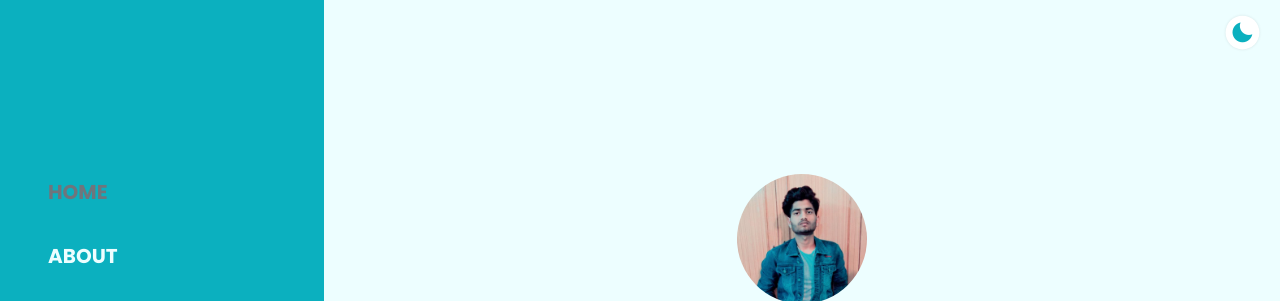
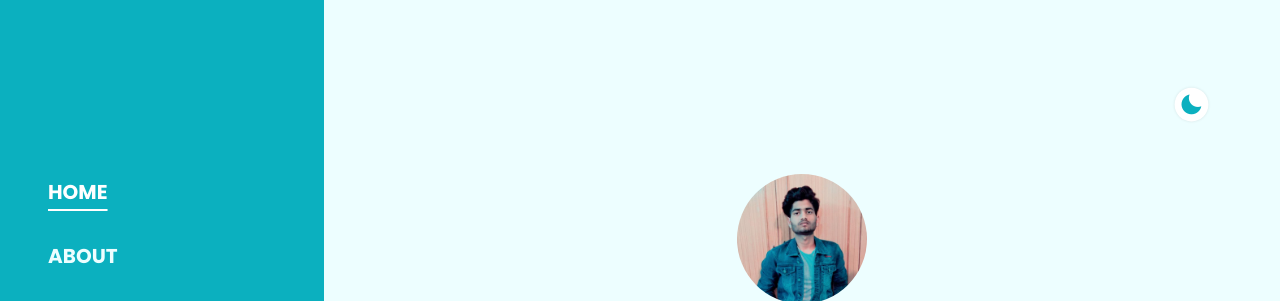
Before and after one commit to jainaakash1002/Portfolio-Website, a plain HTML site: page index.html in a window 1280 px wide. Shown: the top 301 px of the page. Drawn offline with nearby package versions, Linux system fonts and the light colour scheme.

Commit message:
dark mode for mobile screen enabled and menubar selection

```diff
--- a/css/style.css
+++ b/css/style.css
@@ -179,7 +179,9 @@ img {
   left: 0;
 }
 .active {
-  color: var(--text-color);
+  color: #ffffff;
+  text-decoration: underline;
+  text-underline-offset: 10px;
 }
 /* Home */
 .home_container {
@@ -545,8 +547,8 @@ img {
   display: flex;
   justify-content: center;
   position: fixed;
-  top: 1%;
-  right: 1%;
+  top: 10%;
+  right: 5%;
   border-radius: 50%;
   box-shadow: 0 0 4px rgb(0 0 0 / 10%);
   margin: 2px;
@@ -649,11 +651,11 @@ body::-webkit-scrollbar-thumb {
     padding: 3rem 0 2rem;
   }
 }
-@media screen and (max-width: 1025px) {
+/* @media screen and (max-width: 1025px) {
   .darkMode_container {
     display: none;
   }
-}
+} */
 @-webkit-keyframes pulsate {
   0% {
     -webkit-transform: scale(0.6, 0.6);
--- a/js/main.js
+++ b/js/main.js
@@ -6,8 +6,8 @@ const root = document.querySelector(":root"),
   sections = document.querySelectorAll("section[id]"),
   downloadResume = document.getElementById("download-resume"),
   emailTextbox = document.getElementById("fromEmail"),
-  submitBtn = document.getElementById("submitButton");
-themeToggler = document.getElementById("themeToggler");
+  submitBtn = document.getElementById("submitButton"),
+  themeToggler = document.getElementById("themeToggler");
 
 //Show menu
 toggleMenu.addEventListener("click", () => {
```
